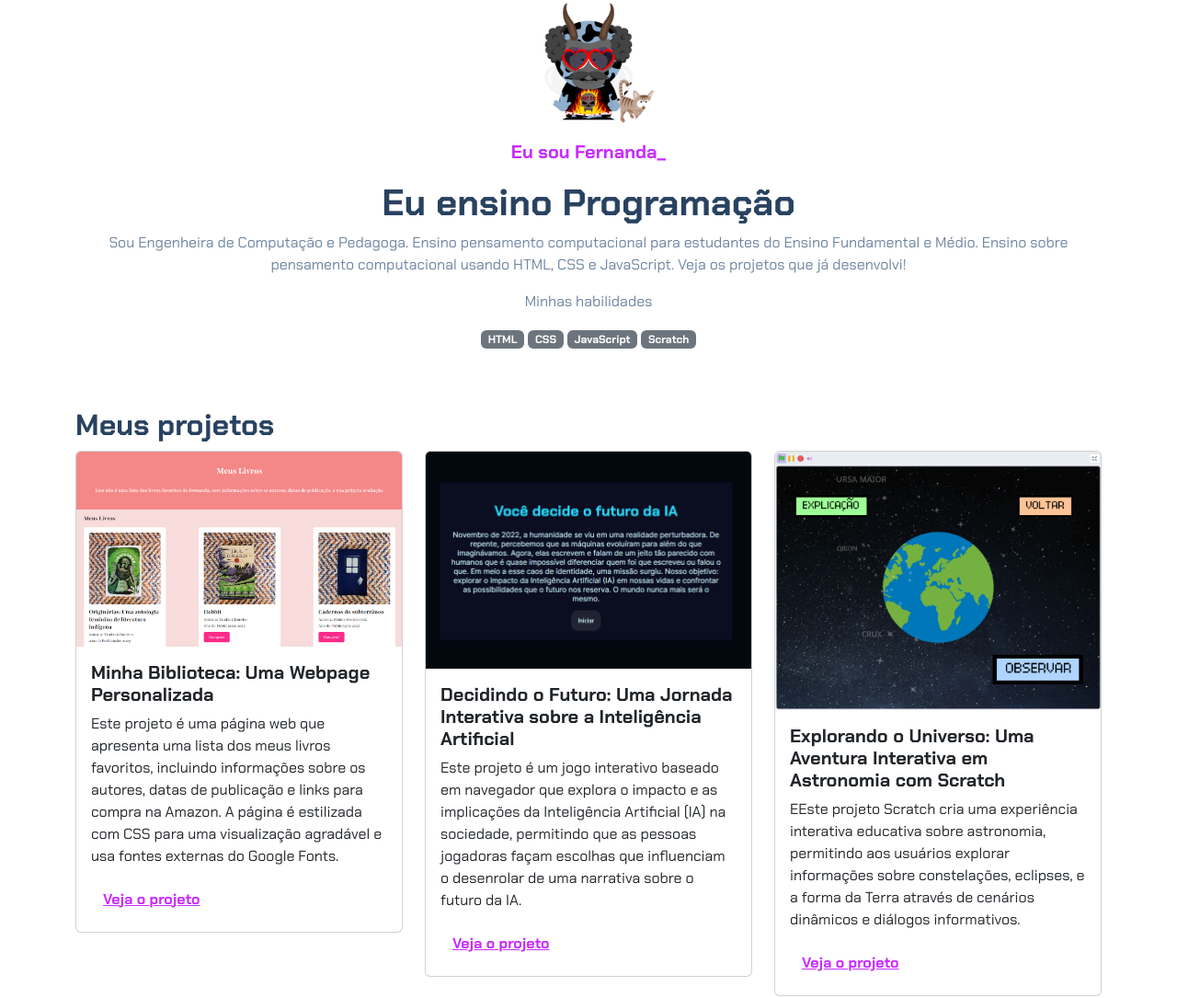
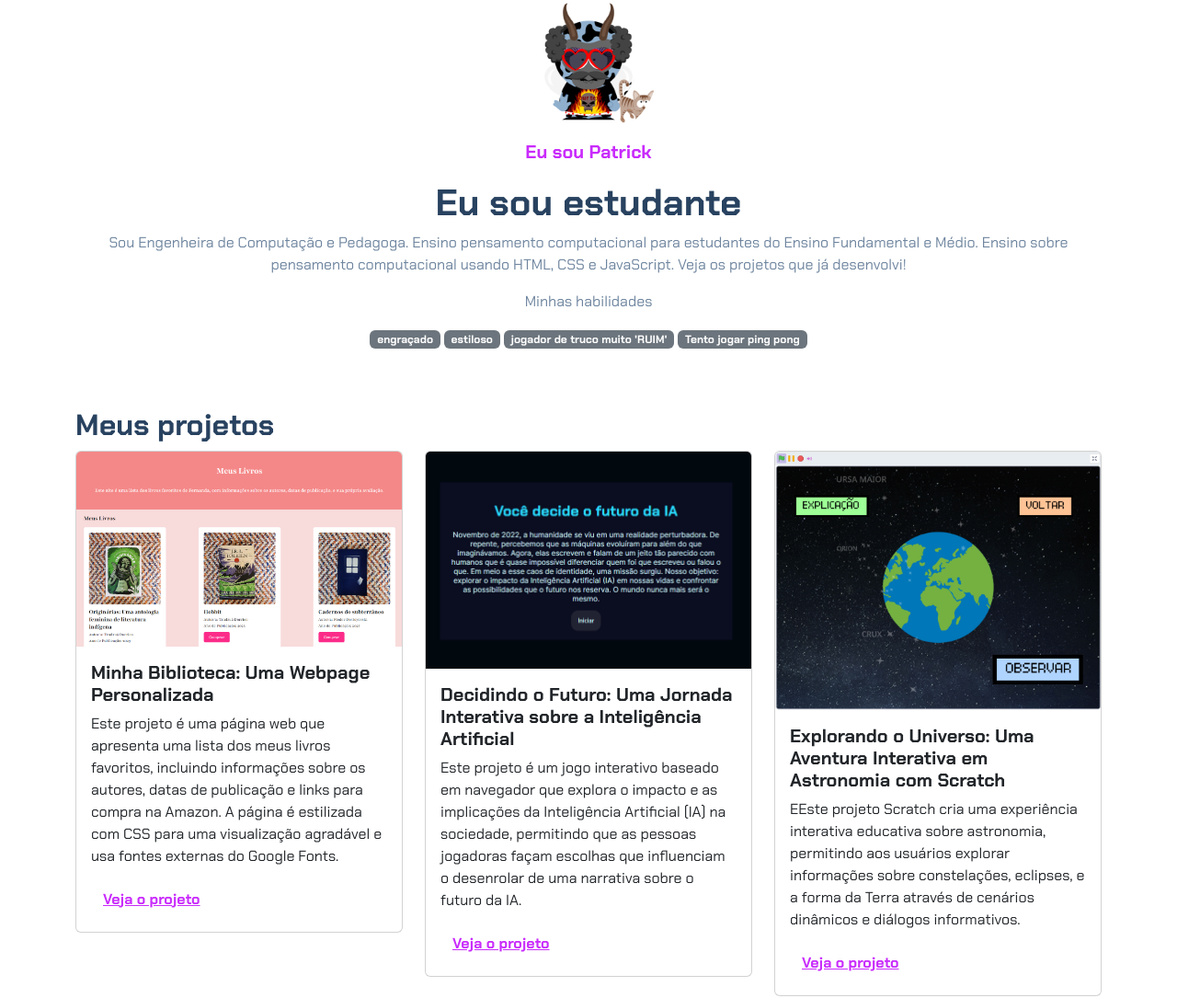
Before and after one commit to 357058Pa/portifolio-upgrade, a plain HTML site: page index.html in a window 1280 px wide. Shown: the top 1085 px of the page at 92% size. Drawn offline with nearby package versions, Linux system fonts and the light colour scheme.

Commit message:
Update index.html

```diff
--- a/index.html
+++ b/index.html
@@ -14,17 +14,17 @@
     <header class="container text-center">
         <img src="avatar-perfil.png" alt="avatar da Fernanda" class="rounded-circle" width="150" height="150"
             srcset="">
-        <p class="lead">Eu sou Fernanda_</p>
-        <h1>Eu ensino Programação</h1>
+        <p class="lead">Eu sou Patrick</p>
+        <h1>Eu sou estudante</h1>
         <p>Sou Engenheira de Computação e Pedagoga. Ensino pensamento computacional para estudantes do Ensino
             Fundamental e Médio. Ensino sobre pensamento computacional usando HTML, CSS e JavaScript. Veja os projetos
             que já desenvolvi!</p>
         <p>Minhas habilidades</p>
         <div>
-            <p class="badge bg-secondary">HTML</p>
-            <p class="badge bg-secondary">CSS</p>
-            <p class="badge bg-secondary">JavaScript</p>
-            <p class="badge bg-secondary">Scratch</p>
+            <p class="badge bg-secondary">engraçado</p>
+            <p class="badge bg-secondary">estiloso</p>
+            <p class="badge bg-secondary">jogador de truco muito 'RUIM'</p>
+            <p class="badge bg-secondary">Tento jogar ping pong</p>
         </div>
     </header>
     <main class="container mt-5">
```
